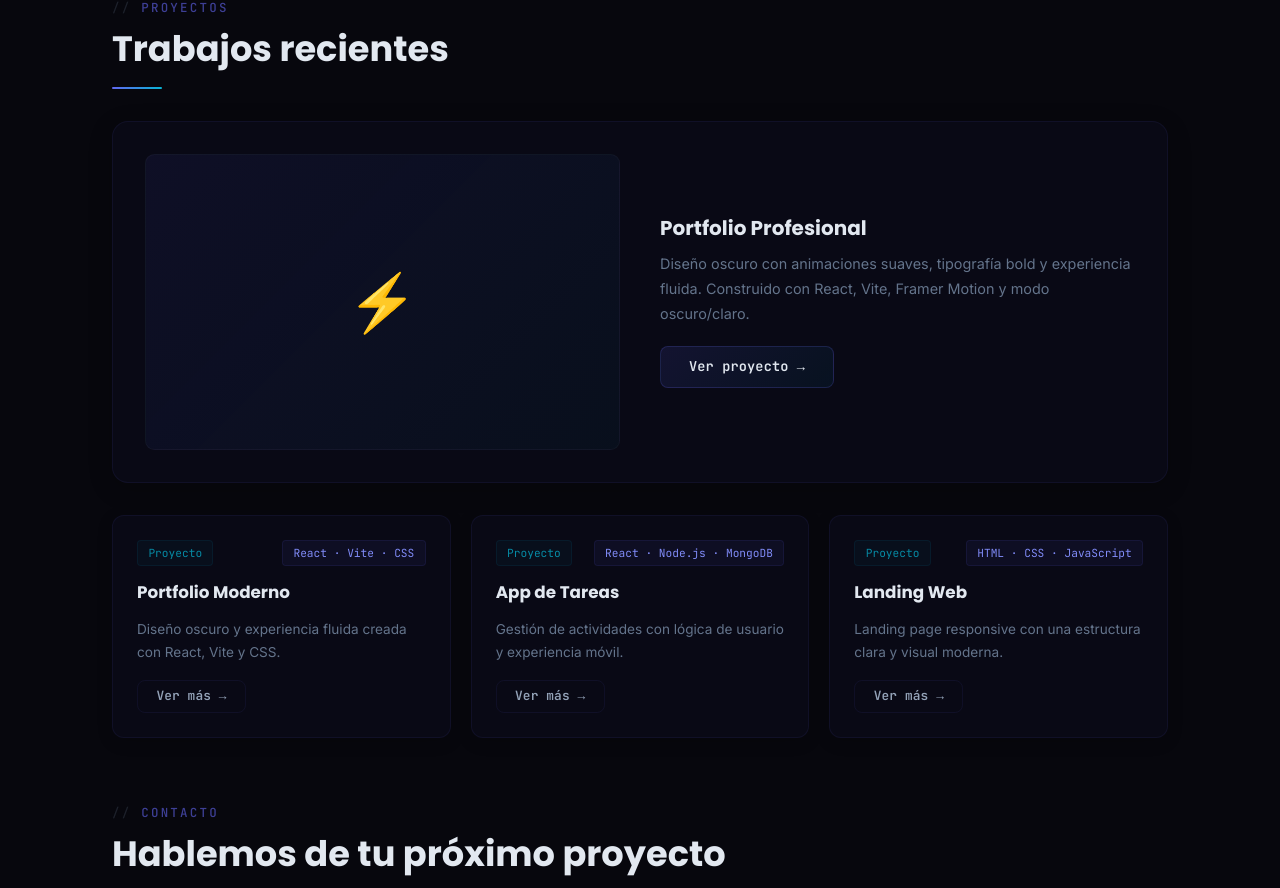
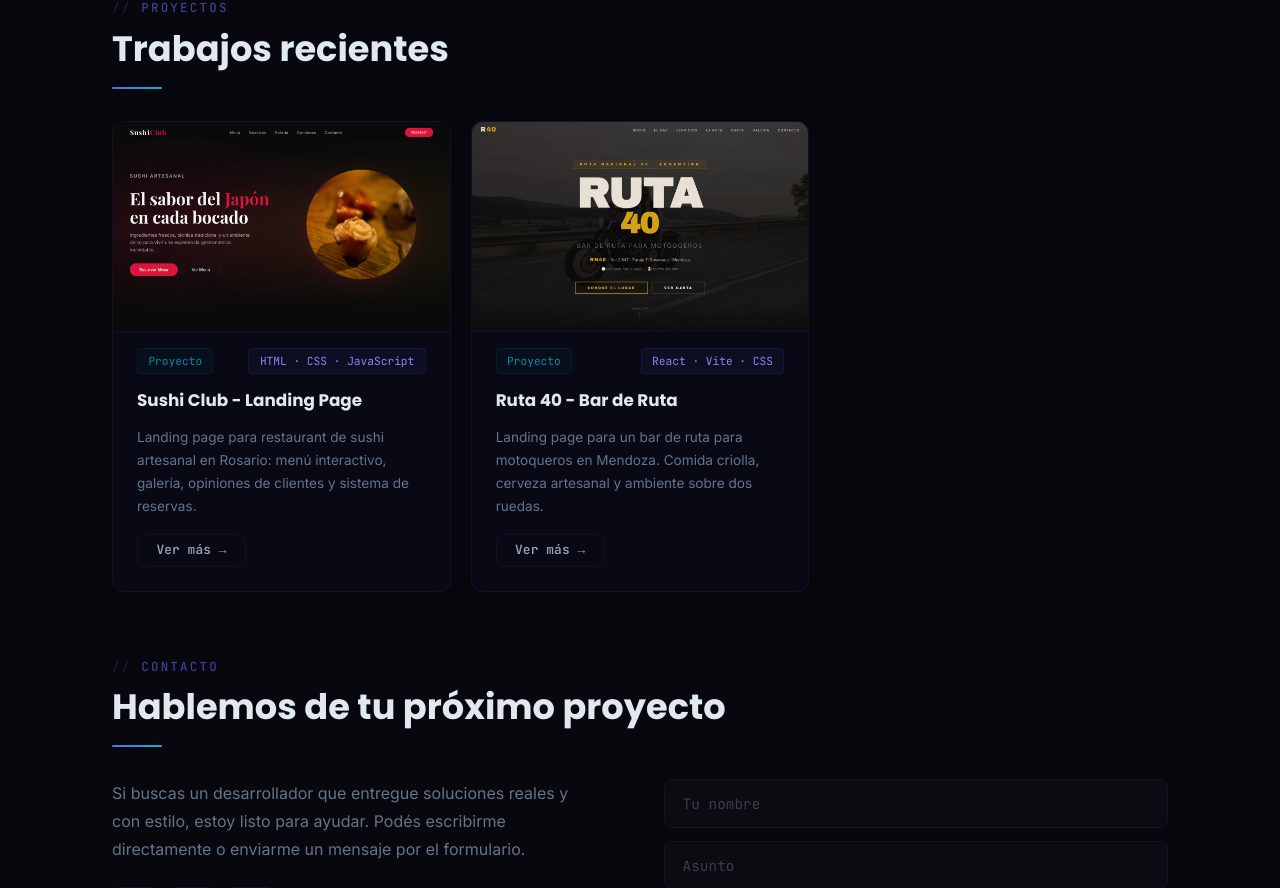
Before and after one commit to emi-silva/PORTFOLIO-EMILIANO-SILVA, a React (Vite) app: page / in a window 1280 px wide. Shown: the part 1359-2247 px from the top of the page. Built offline with nearby package versions, Linux system fonts and the light colour scheme.

Commit message:
2 PROYECTOS SUBIDOS

```diff
--- a/src/App.css
+++ b/src/App.css
@@ -873,7 +873,6 @@ a {
 }
 
 .project-card {
-  padding: 1.5rem;
   border-radius: 0.75rem;
   background: var(--bg-card);
   border: 1px solid var(--border-color);
@@ -887,6 +886,7 @@ a {
   box-shadow: 0 4px 16px rgba(0, 0, 0, 0.15);
   position: relative;
   overflow: hidden;
+  padding: 0 0 1.5rem;
 }
 
 .project-card::before {
@@ -911,7 +911,43 @@ a {
   opacity: 1;
 }
 
+.project-image {
+  width: 100%;
+  aspect-ratio: 16/10;
+  object-fit: cover;
+  object-position: top;
+  display: block;
+  border-bottom: 1px solid var(--border-color);
+}
+
+.project-image-fallback {
+  width: 100%;
+  aspect-ratio: 16/10;
+  display: grid;
+  place-items: center;
+  background: linear-gradient(135deg, rgba(99, 102, 241, 0.08), rgba(6, 182, 212, 0.04));
+  border-bottom: 1px solid var(--border-color);
+  color: var(--text-muted);
+  opacity: 0.4;
+}
+
+.project-card h3 {
+  padding: 0 1.5rem;
+}
+
+.project-card p {
+  padding: 0 1.5rem;
+}
+
+.project-card .button {
+  margin: auto 1.5rem 0;
+  align-self: flex-start;
+  padding: 0.55rem 1.15rem;
+  font-size: 0.8rem;
+}
+
 .project-top {
+  padding: 0 1.5rem;
   display: flex;
   justify-content: space-between;
   gap: 0.75rem;
@@ -954,13 +990,6 @@ a {
   line-height: 1.7;
   position: relative;
   z-index: 1;
-}
-
-.project-card .button {
-  margin-top: auto;
-  align-self: flex-start;
-  padding: 0.55rem 1.15rem;
-  font-size: 0.8rem;
 }
 
 /* Contact */
--- a/src/components/Projects.jsx
+++ b/src/components/Projects.jsx
@@ -1,3 +1,4 @@
+import { useState } from "react";
 import { motion } from "framer-motion";
 import proyectos from "../data/projects.json";
 
@@ -13,6 +14,31 @@ const cardVariants = {
   hidden: { opacity: 0, y: 20 },
   visible: { opacity: 1, y: 0, transition: { duration: 0.4 } },
 };
+
+function ProjectImage({ src, alt }) {
+  const [error, setError] = useState(false);
+
+  if (error || !src) {
+    return (
+      <div className="project-image-fallback">
+        <svg width="40" height="40" viewBox="0 0 24 24" fill="none" stroke="currentColor" strokeWidth="1.5" strokeLinecap="round" strokeLinejoin="round">
+          <rect x="3" y="3" width="18" height="18" rx="2" ry="2"/>
+          <circle cx="8.5" cy="8.5" r="1.5"/>
+          <polyline points="21 15 16 10 5 21"/>
+        </svg>
+      </div>
+    );
+  }
+
+  return (
+    <img
+      className="project-image"
+      src={src}
+      alt={alt}
+      onError={() => setError(true)}
+    />
+  );
+}
 
 export default function Projects() {
   return (
@@ -36,24 +62,6 @@ export default function Projects() {
       </motion.div>
 
       <motion.div
-        className="featured-project"
-        initial={{ opacity: 0, y: 20 }}
-        whileInView={{ opacity: 1, y: 0 }}
-        viewport={{ once: true }}
-        transition={{ duration: 0.4, delay: 0.1 }}
-      >
-        <div className="featured-project-image">⚡</div>
-        <div className="featured-project-content">
-          <h3>Portfolio Profesional</h3>
-          <p>
-            Diseño oscuro con animaciones suaves, tipografía bold y experiencia
-            fluida. Construido con React, Vite, Framer Motion y modo oscuro/claro.
-          </p>
-          <a className="button primary" href="#">Ver proyecto →</a>
-        </div>
-      </motion.div>
-
-      <motion.div
         className="project-grid"
         variants={containerVariants}
         initial="hidden"
@@ -66,6 +74,7 @@ export default function Projects() {
             className="project-card"
             variants={cardVariants}
           >
+            <ProjectImage src={p.imagen} alt={p.titulo} />
             <div className="project-top">
               <span className="project-tag">Proyecto</span>
               <span className="project-tech">{p.tecnologias}</span>
--- a/src/data/projects.json
+++ b/src/data/projects.json
@@ -1,20 +1,16 @@
 [
   {
-    "titulo": "Portfolio Moderno",
-    "descripcion": "Diseño oscuro y experiencia fluida creada con React, Vite y CSS.",
-    "tecnologias": "React · Vite · CSS",
-    "link": "#"
+    "titulo": "Sushi Club - Landing Page",
+    "descripcion": "Landing page para restaurant de sushi artesanal en Rosario: menú interactivo, galería, opiniones de clientes y sistema de reservas.",
+    "tecnologias": "HTML · CSS · JavaScript",
+    "link": "https://sushiclub-landing-page.vercel.app/",
+    "imagen": "/assets/sushiclub-thumb.jpg"
   },
   {
-    "titulo": "App de Tareas",
-    "descripcion": "Gestión de actividades con lógica de usuario y experiencia móvil.",
-    "tecnologias": "React · Node.js · MongoDB",
-    "link": "#"
-  },
-  {
-    "titulo": "Landing Web",
-    "descripcion": "Landing page responsive con una estructura clara y visual moderna.",
-    "tecnologias": "HTML · CSS · JavaScript",
-    "link": "#"
+    "titulo": "Ruta 40 - Bar de Ruta",
+    "descripcion": "Landing page para un bar de ruta para motoqueros en Mendoza. Comida criolla, cerveza artesanal y ambiente sobre dos ruedas.",
+    "tecnologias": "React · Vite · CSS",
+    "link": "https://ruta40bar.vercel.app/",
+    "imagen": "/assets/ruta40-thumb.jpg"
   }
 ]
```
Also changed, not shown: public/assets/ruta40-thumb.jpg (added), public/assets/sushiclub-thumb.jpg (added).
